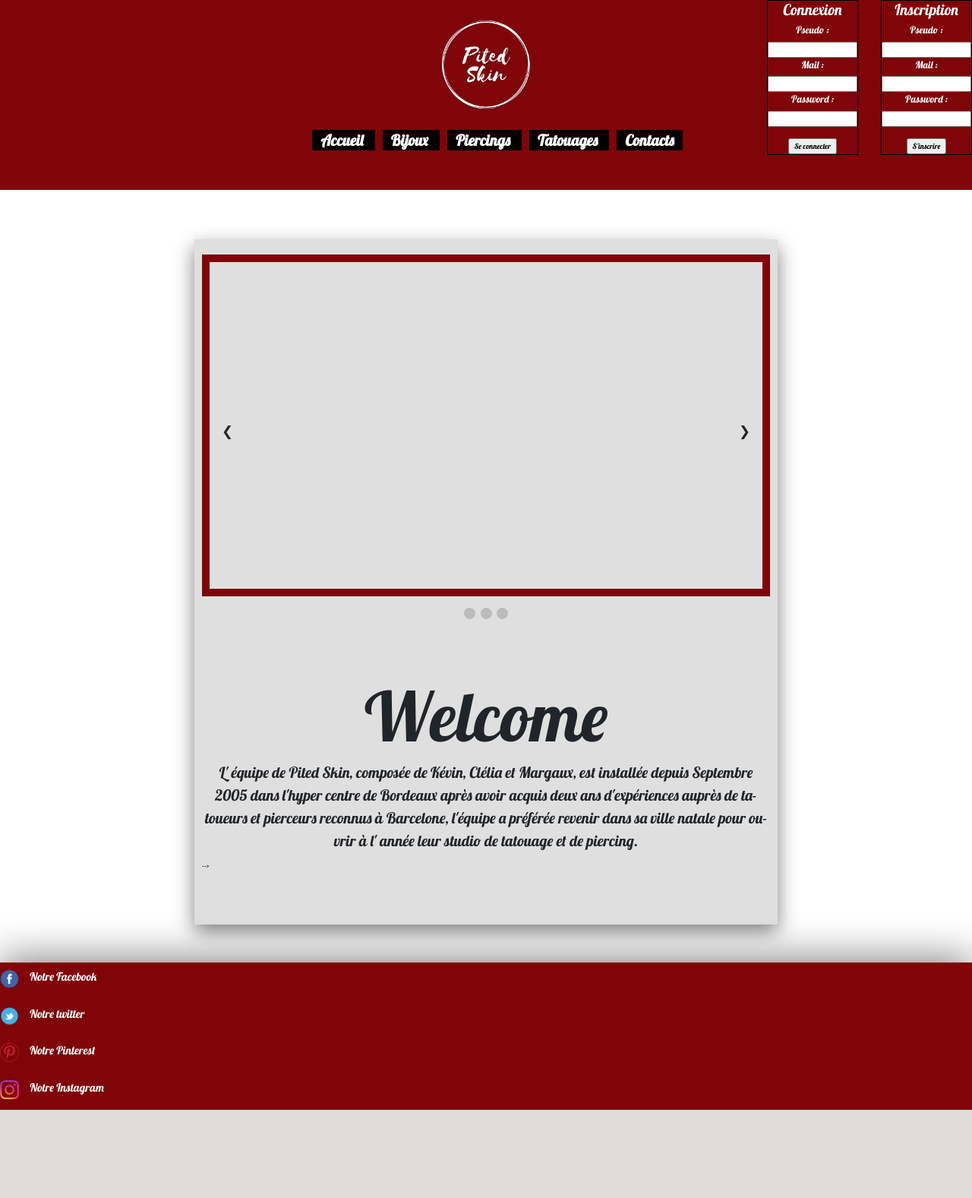
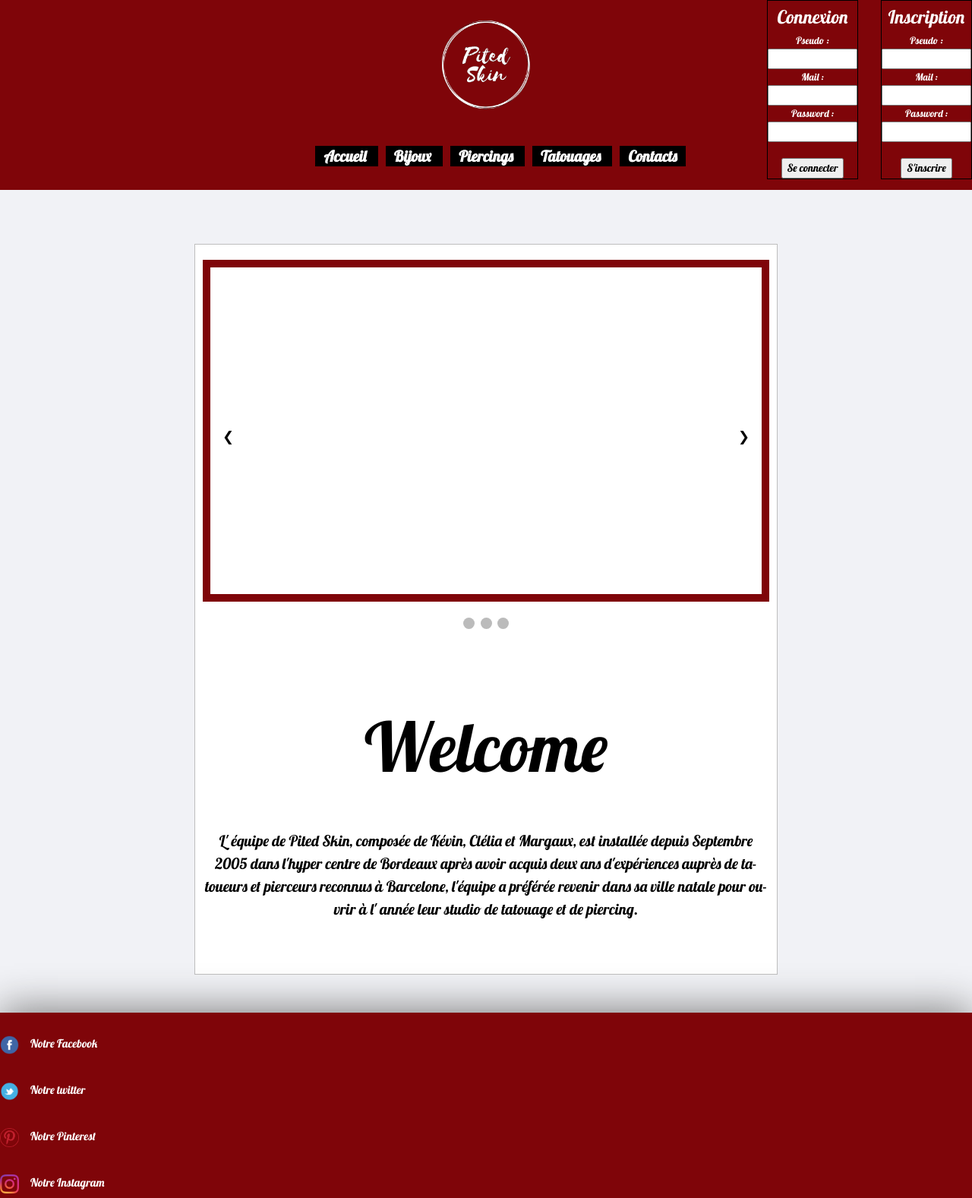
Before and after one commit to MargauxVss/margaux, a PHP site: page /pages/index.php in a window 1280 px wide. Shown: the whole page at 76% size. Before the commit the page ends 1461 px from the top, so only its background shows below. Run offline with PHP 8.4, Linux system fonts and the light colour scheme.

Commit message:
çoiuyhg

```diff
--- a/pages/index.php
+++ b/pages/index.php
@@ -3,9 +3,9 @@
 <head>
   <meta charset="UTF-8"/>
   <title>Accueil</title>
+  <link rel="stylesheet" href="https://maxcdn.bootstrapcdn.com/bootstrap/4.0.0-beta.2/css/bootstrap.min.css" integrity="sha384-PsH8R72JQ3SOdhVi3uxftmaW6Vc51MKb0q5P2rRUpPvrszuE4W1povHYgTpBfshb" crossorigin="anonymous">
   <link rel="stylesheet" href="../style/reset.css">
   <link rel="stylesheet" href="../style/style.css">
-  <link rel="stylesheet" href="https://maxcdn.bootstrapcdn.com/bootstrap/4.0.0-beta.2/css/bootstrap.min.css" integrity="sha384-PsH8R72JQ3SOdhVi3uxftmaW6Vc51MKb0q5P2rRUpPvrszuE4W1povHYgTpBfshb" crossorigin="anonymous">
   <script src="https://maxcdn.bootstrapcdn.com/bootstrap/4.0.0-beta.2/js/bootstrap.min.js" integrity="sha384-alpBpkh1PFOepccYVYDB4do5UnbKysX5WZXm3XxPqe5iKTfUKjNkCk9SaVuEZflJ" crossorigin="anonymous"></script>
   <script type="text/javascript" href="../js/script.js"></script>
 
@@ -69,7 +69,7 @@
         L' équipe de Pited Skin, composée de Kévin, Clélia et Margaux, est installée depuis Septembre 2005 dans l'hyper centre de Bordeaux après avoir acquis deux ans d'expériences auprès de tatoueurs et pierceurs reconnus à Barcelone,
         l'équipe a préférée revenir dans sa ville natale pour ouvrir à l' année leur studio de tatouage et de piercing.
       </p>
-  </div>-->
+  </div>
 </div>
  <?php include('./include/footer.php'); ?>
   <script type="text/javascript" src="../js/script.js"></script>
--- a/pages/piercings.php
+++ b/pages/piercings.php
@@ -28,6 +28,8 @@
 
 
   <main>
+
+
   <div id="tab">
     <h2> Prix </h2>
     <div>
--- a/style/style.css
+++ b/style/style.css
@@ -1,16 +1,9 @@
 *
 {
 	font-family: 'Lobster', cursive;
+
 }
-body
-	{
-
-		/*background: url(../im/fond_tatoo.jpg);*/
-		background-size: all auto;
-
-		background-color :  #e0dfdf;
-
-	}
+body{background:#f1f2f6!important;}
 
 
 
@@ -39,12 +32,12 @@
 #page
 {
 	width : 60%;
-	background-color :  #e0dfdf;
+	background-color : #fff;
 	margin-left : auto;
 	margin-right : auto;
 	margin-top : 50px;
 	padding: 10px 10px 70px 10px;
-  box-shadow: 0px 10px 25px grey;
+  border : solid #bebebe 1px;
 
 }
 
@@ -110,14 +103,13 @@
 
 main
 {
-  background-color:#E4E4E4;
+  background-color:#fff;
   width : 60%;
   margin-left:  auto;
   margin-right: auto;
   margin-top : 50px;
   padding: 10px 10px 70px 10px;
-  box-shadow: 0px 10px 25px grey;
-
+  border : solid #bebebe 1px;
 ;
 }
 #forminsc
```
